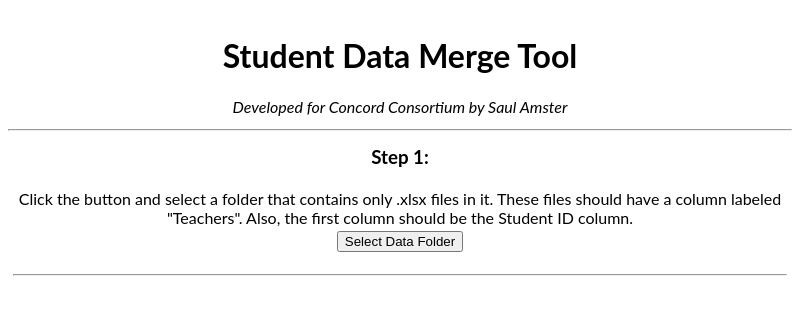
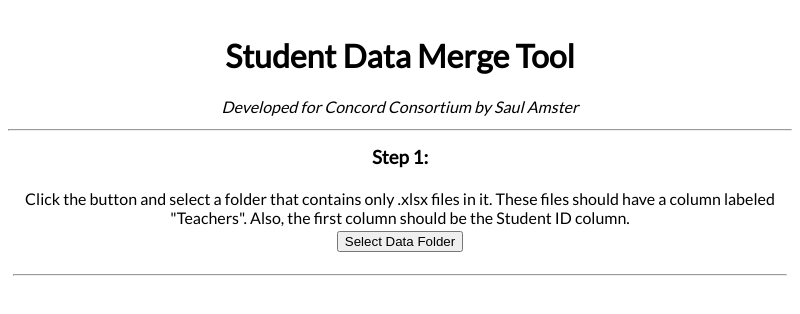
Before and after one commit to Blarfnip/StudentDataFilterAndMerge, an Electron app: page index.html in a window 800 px wide. Drawn offline with Linux system fonts and the light colour scheme.

Commit message:
adjusted css to make fonts work on all devices

```diff
--- a/styles.css
+++ b/styles.css
@@ -1,3 +1,10 @@
+@font-face {
+    font-family: 'Lato';
+    src: url('fonts/Lato-Regular.ttf'),
+        url('fonts/Lato-Italic.ttf')
+
+}
+
 body {
     background-color: white;
     color: black;
```
Also changed, not shown: 1 other file.
